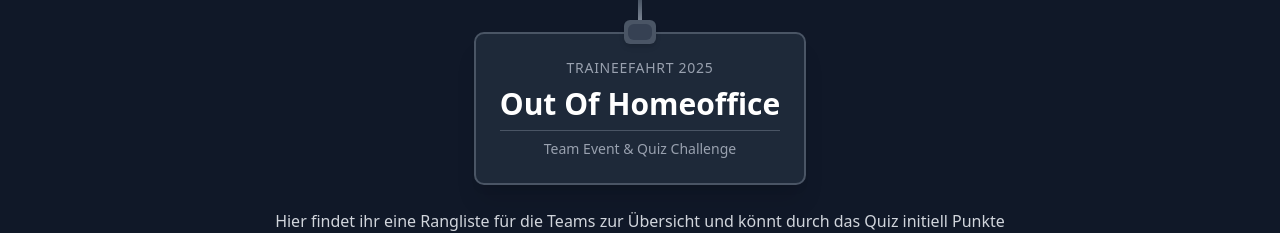
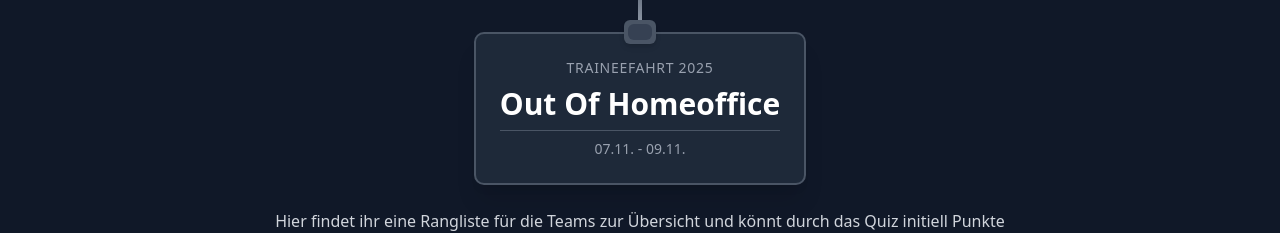
Before and after one commit to lennnytobi/tf-game, a Next.js app: page / in a window 1280 px wide. Shown: the top 233 px of the page. Built offline with nearby package versions, Linux system fonts and the light colour scheme; no server answers; the database is empty.

Commit message:
Update lanyard header: longer string and event dates

```diff
--- a/src/components/LanyardHeader.tsx
+++ b/src/components/LanyardHeader.tsx
@@ -4,8 +4,8 @@ export default function LanyardHeader() {
   return (
     <div className="mb-6 flex justify-center">
       <div className="relative">
-        {/* Lanyard String */}
-        <div className="absolute left-1/2 -translate-x-1/2 -top-8 w-1 h-8 bg-gradient-to-b from-gray-600 to-gray-400"></div>
+        {/* Lanyard String - Made longer */}
+        <div className="absolute left-1/2 -translate-x-1/2 -top-16 w-1 h-16 bg-gradient-to-b from-gray-600 to-gray-400"></div>
 
         {/* Badge Card */}
         <div className="bg-white dark:bg-gray-800 rounded-lg shadow-xl border-2 border-gray-300 dark:border-gray-600 p-4 sm:p-6 max-w-sm">
@@ -18,7 +18,7 @@ export default function LanyardHeader() {
             </h1>
             <div className="pt-2 border-t border-gray-200 dark:border-gray-600">
               <p className="text-xs sm:text-sm text-gray-600 dark:text-gray-400">
-                Team Event & Quiz Challenge
+                07.11. - 09.11.
               </p>
             </div>
           </div>
```
